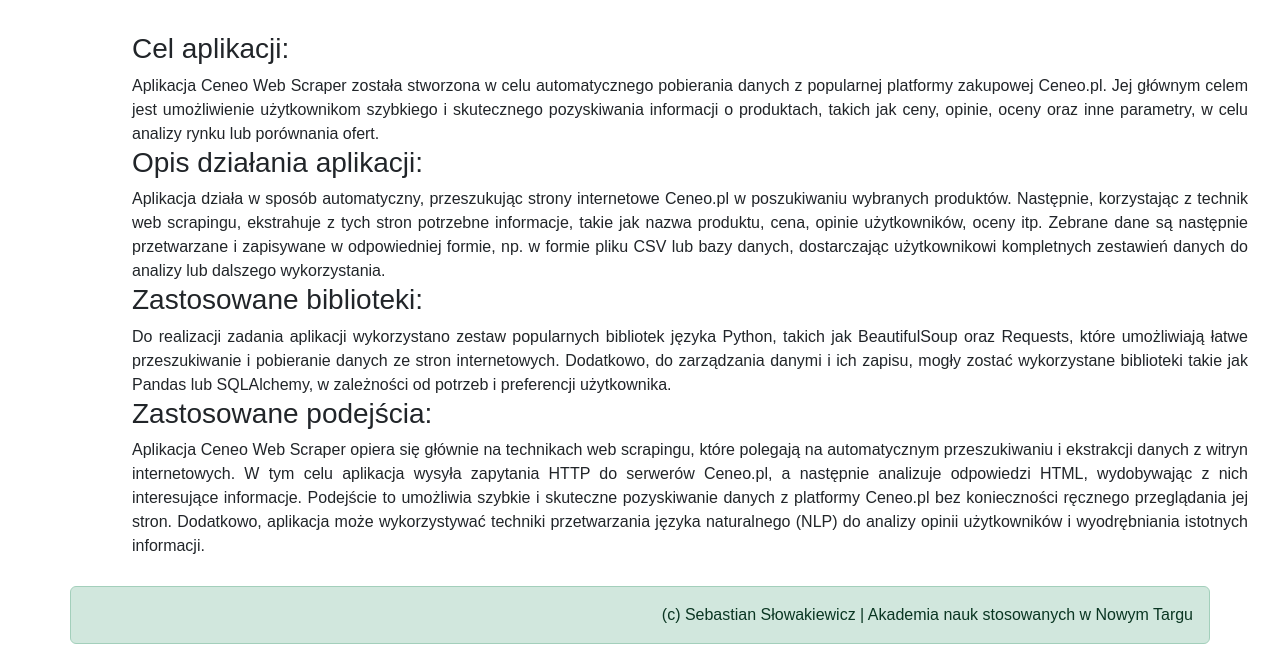
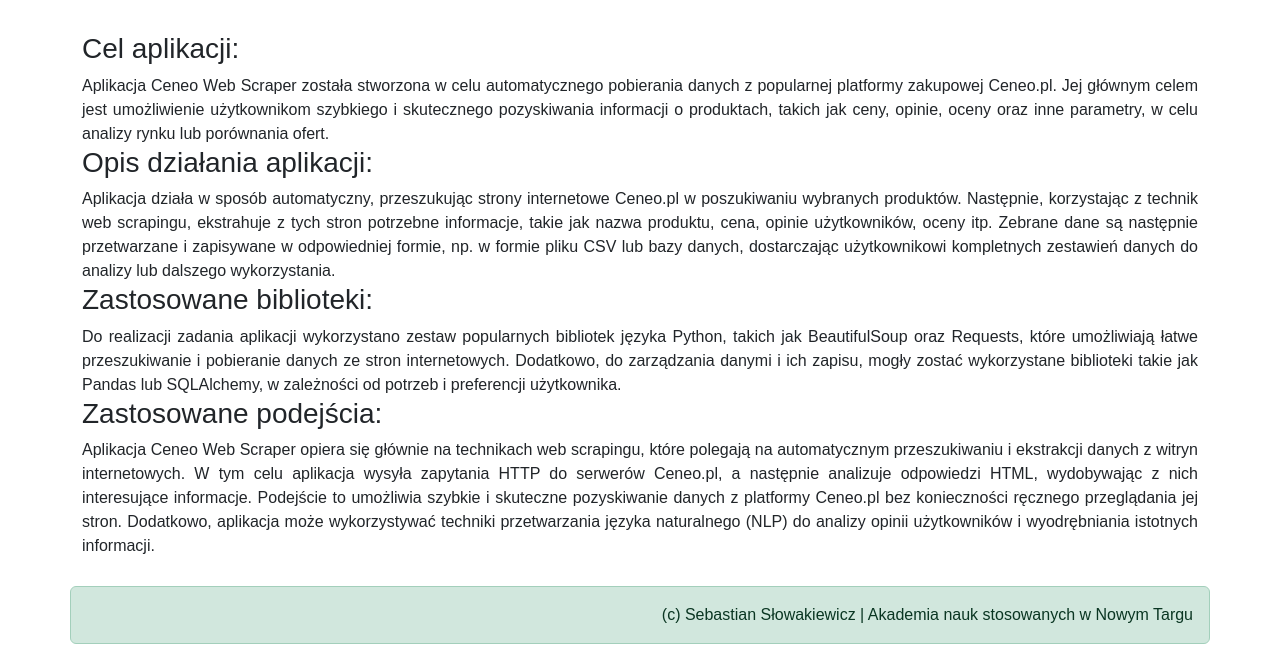
Before and after one commit to SebastianSlowakiewicz/CeneoWebScraper, a Flask app: page / in a window 1280 px wide. Shown: the part 140-800 px from the top of the page. Run offline with Flask 3, Linux system fonts and the light colour scheme.

Commit message:
changed css file

```diff
--- a/app/static/style.css
+++ b/app/static/style.css
@@ -9,12 +9,12 @@
 h3 {
     text-align: left;
     position: relative;
-  left: 50px;
+  left: 0px;
 }
 h7 {
     text-align: justify;
     position: relative;
-  left: 50px;
+  left: 0;
   right: 50px;
 
 }
```
